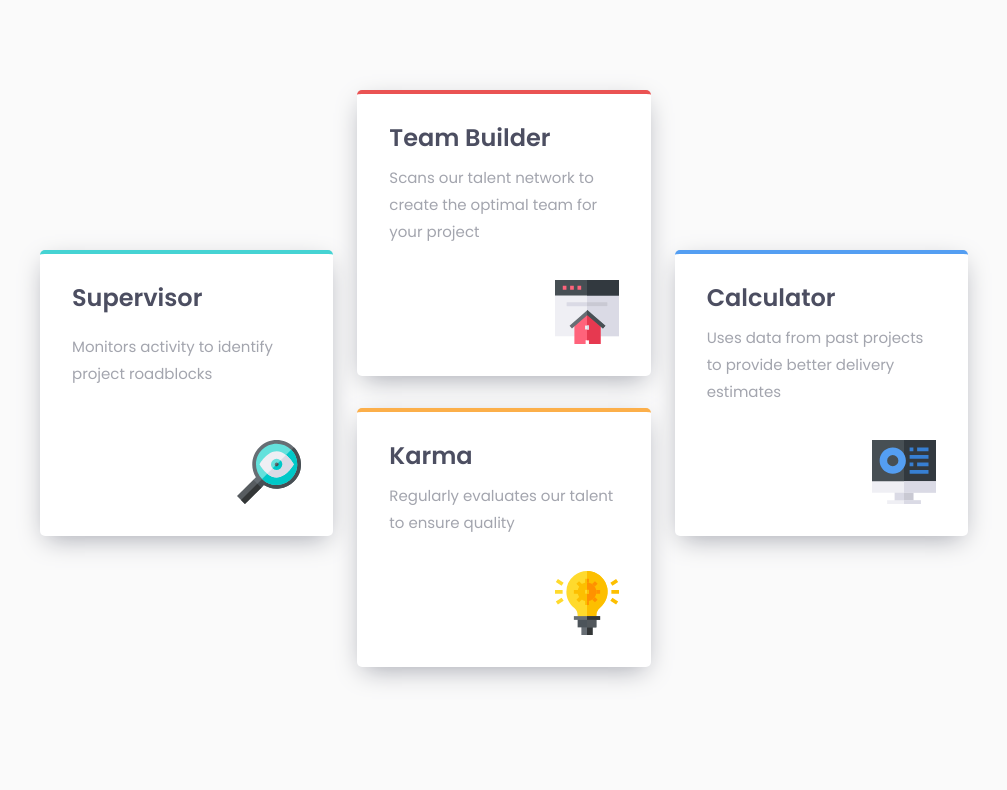
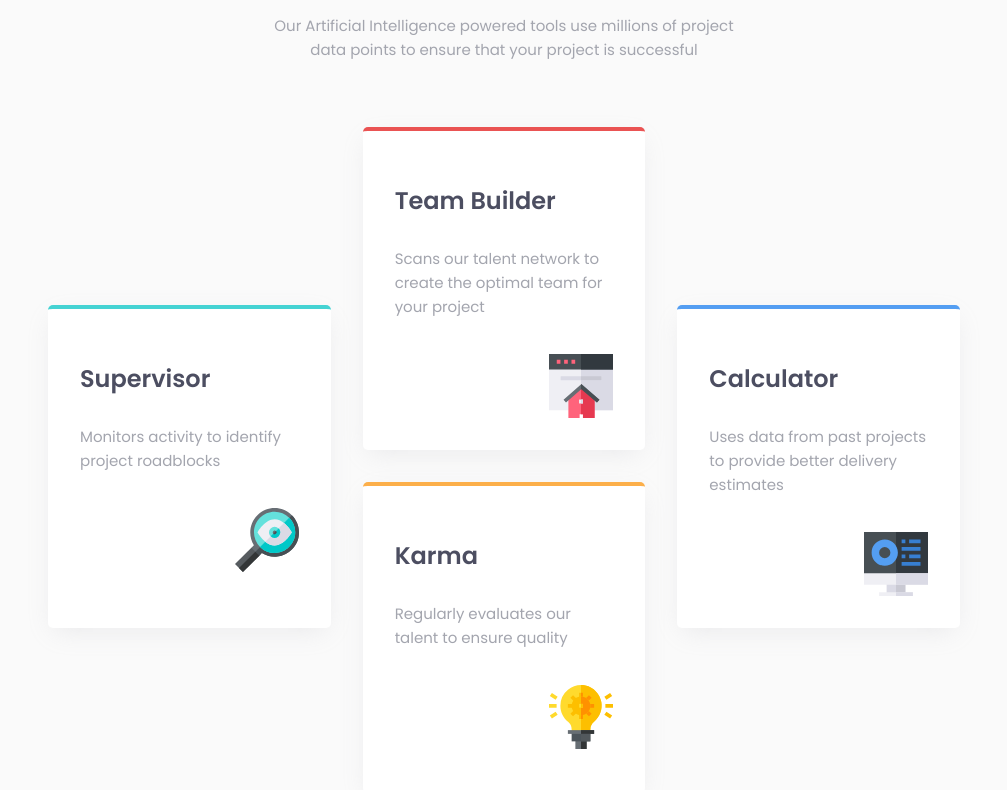
Before and after one commit to Abo3bazez/Four-Card-Feature-Section, a plain HTML site: page index.html in a window 1280 px wide. Shown: the part 194-984 px from the top of the page, without its empty margins (136-1143 px from the left). Before the commit the page ends 909 px from the top, so only its background shows below. Drawn offline with Linux system fonts and the light colour scheme.

Commit message:
Added SEO and enhahcement to the code

```diff
--- a/css/main.scss
+++ b/css/main.scss
@@ -1,175 +1,152 @@
-$Red: hsl(0, 78%, 62%);
-$Cyan: hsl(180, 62%, 55%);
-$Orange: hsl(34, 97%, 64%);
-$Blue: hsl(212, 86%, 64%);
+$colors: (
+  red: hsl(0, 78%, 62%),
+  cyan: hsl(180, 62%, 55%),
+  orange: hsl(34, 97%, 64%),
+  blue: hsl(212, 86%, 64%),
+  very-dark-blue: hsl(234, 12%, 34%),
+  grayish-blue: hsl(229, 6%, 66%),
+  very-light-gray: hsl(0, 0%, 98%),
+);
 
-$Very-Dark-Blue: hsl(234, 12%, 34%);
-$Grayish-Blue: hsl(229, 6%, 66%);
-$Very-Light-Gray: hsl(0, 0%, 98%);
+$font-sizes: (
+  base: 15px,
+  h1: 2rem,
+  h2: 1.5rem,
+);
 
-//- Font size: 15px
-//- Family: [Poppins](https://fonts.google.com/specimen/Poppins)
-//- Weights: 200, 400, 600
+$breakpoints: (
+  tablet: 48em,
+  desktop: 75em,
+);
 
-/*! Generated by Font Squirrel (https://www.fontsquirrel.com) on September 23, 2024 */
-
+@mixin font-face($family, $weight) {
   @font-face {
-  font-family: "extralight";
-  src: url("../assets/fonts/poppins-extralight-webfont.woff2") format("woff2"),
-    url("../assets/fonts/poppins-extralight-webfont.woff") format("woff");
-  font-weight: 200;
+    font-family: $family;
+    src: url("../assets/fonts/poppins-#{$family}-webfont.woff2") format("woff2"),
+      url("../assets/fonts/poppins-#{$family}-webfont.woff") format("woff");
+    font-weight: $weight;
     font-style: normal;
+    font-display: swap;
+  }
 }
 
-@font-face {
-  font-family: "regular";
-  src: url("../assets/fonts/poppins-regular-webfont.woff2") format("woff2"),
-    url("../assets/fonts/poppins-regular-webfont.woff") format("woff");
-  font-weight: 400;
-  font-style: normal;
+@include font-face("extralight", 200);
+@include font-face("regular", 400);
+@include font-face("semibold", 600);
+
+@mixin respond-to($breakpoint) {
+  @media (min-width: map-get($breakpoints, $breakpoint)) {
+    @content;
   }
-
-@font-face {
-  font-family: "semibold";
-  src: url("../assets/fonts/poppins-semibold-webfont.woff2") format("woff2"),
-    url("../assets/fonts/poppins-semibold-webfont.woff") format("woff");
-  font-weight: 600;
-  font-style: normal;
 }
 
 body {
-  background-color: $Very-Light-Gray;
-  .content {
+  background-color: map-get($colors, very-light-gray);
+  font-family: "regular", sans-serif;
+  font-size: map-get($font-sizes, base);
+  line-height: 1.6;
+  color: map-get($colors, grayish-blue);
+}
+
 .content-wrapper {
-      padding: 0 2rem;
-      margin: 3rem 0;
-      .top-text {
-        width: 100%;
-        div {
-          span {
-            font-size: 1.5rem;
-            color: $Very-Dark-Blue;
-            display: block;
-            text-align: center;
-          }
-          span:first-child {
-            font-family: "extralight";
-          }
-          span:last-child {
-            font-family: "semibold";
-            padding-top: 0.5rem;
+  padding: 3rem 2rem;
+  max-width: 1200px;
+  margin: 0 auto;
+
+  @include respond-to(desktop) {
+    padding: 3rem 11rem;
   }
 }
-        p {
-          font-size: 15px;
-          color: $Grayish-Blue;
-          font-family: "regular";
-          margin: 1rem 0 4rem;
-          line-height: 1.4;
+
+.top-text {
   text-align: center;
+  margin-bottom: 4rem;
+
+  h1 {
+    font-size: map-get($font-sizes, h1);
+    color: map-get($colors, very-dark-blue);
+
+    span {
+      display: block;
+
+      &:first-child {
+        font-family: "extralight", sans-serif;
       }
-      }
-      .card {
-        background-color: white;
-        border-top: 4px solid;
-        border-radius: 5px;
-        padding: 2rem;
-        margin-top: 2rem;
-        display: grid;
-        box-shadow: 0px 8px 25px -6px $Grayish-Blue;
-        h2 {
-          font-family: "semibold";
-          color: $Very-Dark-Blue;
-          font-size: 1.5rem;
-        }
-        p {
-          font-size: 15px;
-          color: $Grayish-Blue;
-          font-family: "regular";
-          line-height: 1.8;
-          margin-top: 0.725rem;
-        }
-        img {
-          width: 4rem;
-          margin-top: 2.125rem;
-          align-self: self-end;
-          justify-self: self-end;
-        }
-      }
-      .one {
-        border-color: $Cyan;
-      }
-      .two {
-        border-color: $Red;
-      }
-      .three {
-        border-color: $Orange;
-      }
-      .four {
-        border-color: $Blue;
-      }
-    }
-    .attribution {
-      color: $Very-Dark-Blue;
-      font-family: "regular";
-      margin-top: 3rem;
-      width: 100%;
-      a {
-        font-size: 1rem;
-        text-decoration: none;
-        display: inline-block;
-        &:not(:last-child) {
-          margin-bottom: 0.65rem;
+
+      &:last-child {
+        font-family: "semibold", sans-serif;
+        margin-top: 0.5rem;
       }
     }
   }
+
+  p {
+    max-width: 50ch;
+    margin: 1rem auto 0;
   }
-  @media (min-width: 48em) {
-    .content-wrapper {
+}
+
+.cards {
+  display: grid;
+  gap: 2rem;
+
+  @include respond-to(tablet) {
+    grid-template-columns: repeat(2, 1fr);
+  }
+
+  @include respond-to(desktop) {
+    grid-template-columns: repeat(3, 1fr);
+    grid-template-areas:
+      ". two ."
+      "one two four"
+      "one three four"
+      ". three .";
+  }
+}
+
+.card {
+  background-color: white;
+  border-radius: 5px;
+  padding: 2rem;
+  box-shadow: 0 8px 25px -6px rgba(map-get($colors, grayish-blue), 0.2);
   display: flex;
-      flex-wrap: wrap;
-      justify-content: space-between;
-      .card {
-        width: calc(50% - 1rem);
+  flex-direction: column;
+
+  h2 {
+    font-family: "semibold", sans-serif;
+    color: map-get($colors, very-dark-blue);
+    font-size: map-get($font-sizes, h2);
+    margin-bottom: 0.725rem;
+  }
+
+  p {
+    margin-bottom: 2.125rem;
+  }
+
+  img {
+    align-self: flex-end;
+    width: 4rem;
+    height: 4rem;
+  }
+
+  @each $color, $value in (one: cyan, two: red, three: orange, four: blue) {
+    &.#{$color} {
+      border-top: 4px solid map-get($colors, $value);
+    }
+  }
+
+  @include respond-to(desktop) {
+    &.one {
+      grid-area: one;
+    }
+    &.two {
+      grid-area: two;
+    }
+    &.three {
+      grid-area: three;
+    }
+    &.four {
+      grid-area: four;
     }
   }
 }
-  @media (min-width: 75em) {
-    .content-wrapper {
-      padding: 0 11rem !important;
-      .top-text {
-        div {
-          span {
-            font-size: 2rem !important;
-          }
-        }
-        p {
-          width: 50ch;
-          text-align: center !important;
-          margin-right: auto !important;
-          margin-left: auto !important;
-        }
-      }
-      .four {
-        order: 1;
-      }
-      .one,
-      .two {
-        order: 0;
-      }
-      .one,
-      .four {
-        position: relative;
-        top: 10rem;
-      }
-      .three {
-        order: 2;
-        margin-right: auto;
-        margin-left: auto;
-      }
-      .card {
-        width: calc((100% / 3) - 1rem);
-      }
-    }
-  }
-}
--- a/index.html
+++ b/index.html
@@ -2,90 +2,80 @@
 <html lang="en">
   <head>
     <meta charset="UTF-8" />
-    <meta http-equiv="X-UA-Compatible" content="IE=edge" />
     <meta name="viewport" content="width=device-width, initial-scale=1.0" />
-    <!-- displays site properly based on user's device -->
-
-    <link
-      rel="icon"
-      type="image/png"
-      sizes="32x32"
-      href="./assets/images/favicon-32x32.png"
+    <title>Frontend Mentor | Four card feature section</title>
+    <meta
+      name="description"
+      content="Discover our AI-powered tools for efficient project management and team building."
     />
-
-    <!-- Main CSS File -->
     <link rel="stylesheet" href="./css/main.css" />
-    <link rel="stylesheet" href="./css/normalize.css" />
-    <!-- Main CSS File -->
-
-    <!-- fonts -->
-
-    <!-- fonts -->
-    <title>Frontend Mentor | Four card feature section</title>
-
-    <!-- Feel free to remove these styles or customise in your own stylesheet 👍 -->
-    <style>
-      .attribution {
-        font-size: 11px;
-        text-align: center;
-      }
-      .attribution a {
-        color: hsl(228, 45%, 44%);
-      }
-    </style>
+    <link rel="icon" href="./assets/images/favicon-32x32.png" />
   </head>
   <body>
-    <div class="content">
+    <main class="content">
       <div class="content-wrapper">
-        <div class="top-text">
-          <div>
+        <header class="top-text">
+          <h1>
             <span>Reliable, efficient delivery</span>
             <span>Powered by Technology</span>
-          </div>
+          </h1>
           <p>
             Our Artificial Intelligence powered tools use millions of project
             data points to ensure that your project is successful
           </p>
-        </div>
-        <div class="card one">
+        </header>
+
+        <section class="cards">
+          <article class="card one">
             <h2>Supervisor</h2>
             <p>Monitors activity to identify project roadblocks</p>
-          <img src="./assets/images/icon-supervisor.svg" alt="" />
-        </div>
-        <div class="card two">
+            <img
+              src="./assets/images/icon-supervisor.svg"
+              alt="Supervisor icon"
+              width="64"
+              height="64"
+            />
+          </article>
+
+          <article class="card two">
             <h2>Team Builder</h2>
             <p>
-            Scans our talent network to create the optimal team for your project
+              Scans our talent network to create the optimal team for your
+              project
             </p>
-          <img src="./assets/images/icon-team-builder.svg" alt="" />
-        </div>
-        <div class="card three">
+            <img
+              src="./assets/images/icon-team-builder.svg"
+              alt="Team Builder icon"
+              width="64"
+              height="64"
+            />
+          </article>
+
+          <article class="card three">
             <h2>Karma</h2>
             <p>Regularly evaluates our talent to ensure quality</p>
-          <img src="./assets/images/icon-karma.svg" alt="" />
-        </div>
-        <div class="card four">
+            <img
+              src="./assets/images/icon-karma.svg"
+              alt="Karma icon"
+              width="64"
+              height="64"
+            />
+          </article>
+
+          <article class="card four">
             <h2>Calculator</h2>
             <p>
               Uses data from past projects to provide better delivery estimates
             </p>
-          <img src="./assets/images/icon-calculator.svg" alt="" />
+            <img
+              src="./assets/images/icon-calculator.svg"
+              alt="Calculator icon"
+              width="64"
+              height="64"
+            />
+          </article>
+        </section>
       </div>
-        <!-- <footer class="attribution" aria-label="links">
-          Challenge by
-          <a
-            href="https://www.frontendmentor.io?ref=challenge"
-            target="_blank"
-            aria-label="front-end mentor website"
-            >Frontend Mentor</a
-          >. Coded by <br />
-          <a
-            href="https://www.frontendmentor.io/profile/Abo3bazez"
-            aria-label="developer's profile on front-end mentor"
-            >Ahmed Aziz</a
-          >.
-        </footer> -->
-      </div>
-    </div>
+    </main>
   </body>
 </html>
```
Also changed, not shown: css/main.css, 1 other file. Lines whose indentation alone changed are shown as unchanged.
